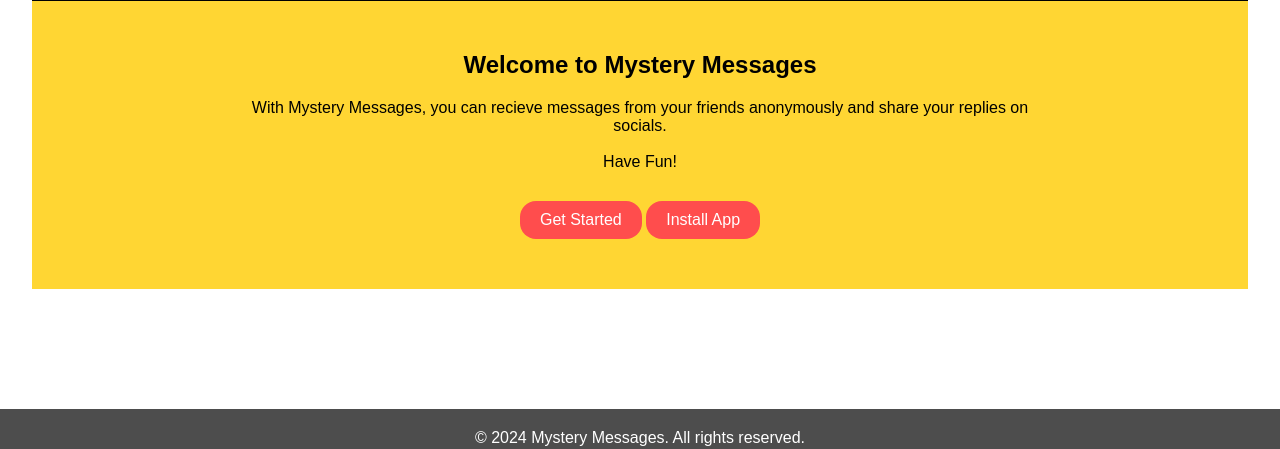
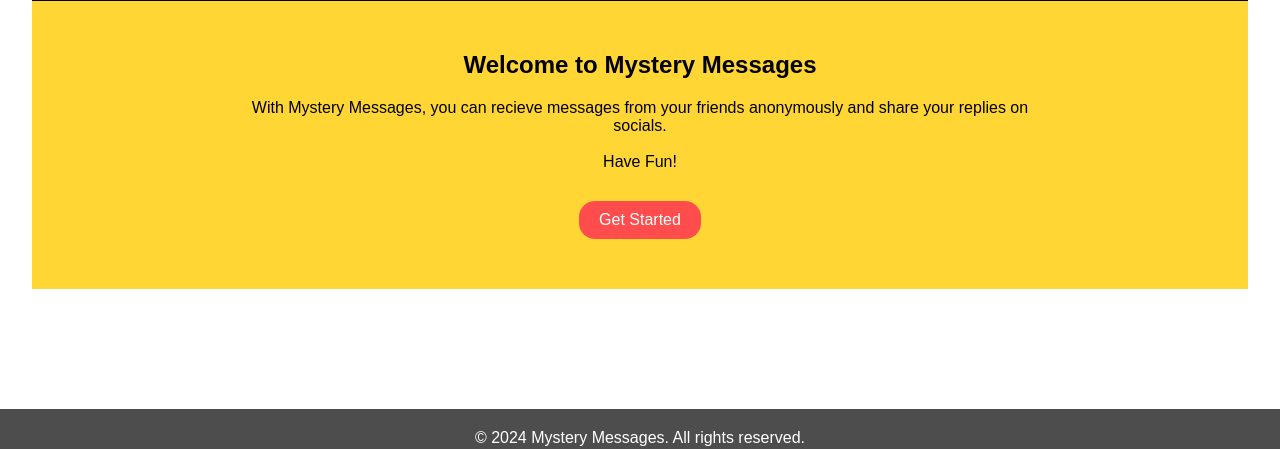
Before and after one commit to yash-writes-code/Mystery-Messages, a Django app: page / in a window 1280 px wide. Shown: the part 367-816 px from the top of the page. Run offline with Django 5.2, Linux system fonts and the light colour scheme.

Commit message:
minor bug fix

```diff
--- a/templates/main/index.html
+++ b/templates/main/index.html
@@ -27,7 +27,7 @@
         <br><br><span>Have Fun!</span>
       </p>
       <button><a href="{% url 'user_auth:signup' %}">Get Started</a></button>
-      <button id="install-btn" style="disply:none;"> Install App </button>
+      <button id="install-btn" style="display:none;"> Install App </button>
     </div>
   </section>
 {% endblock content %}
```
